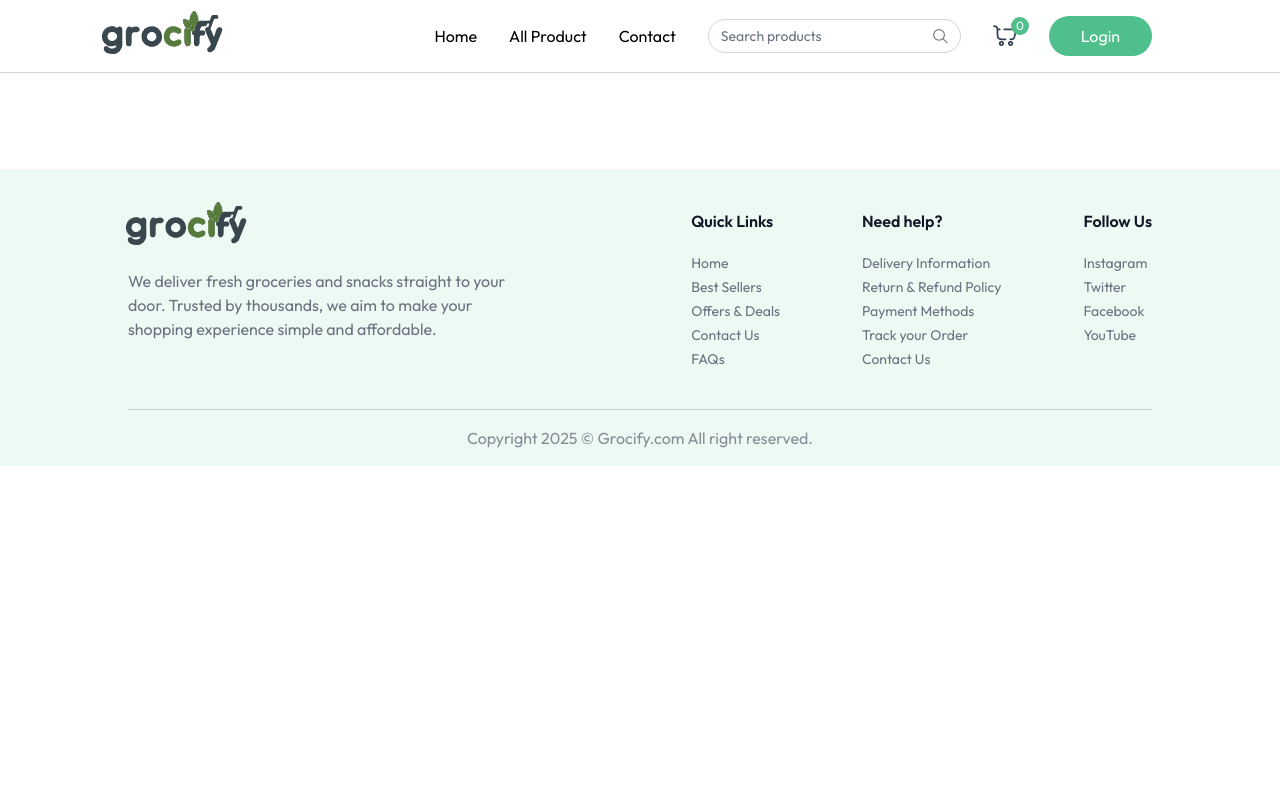
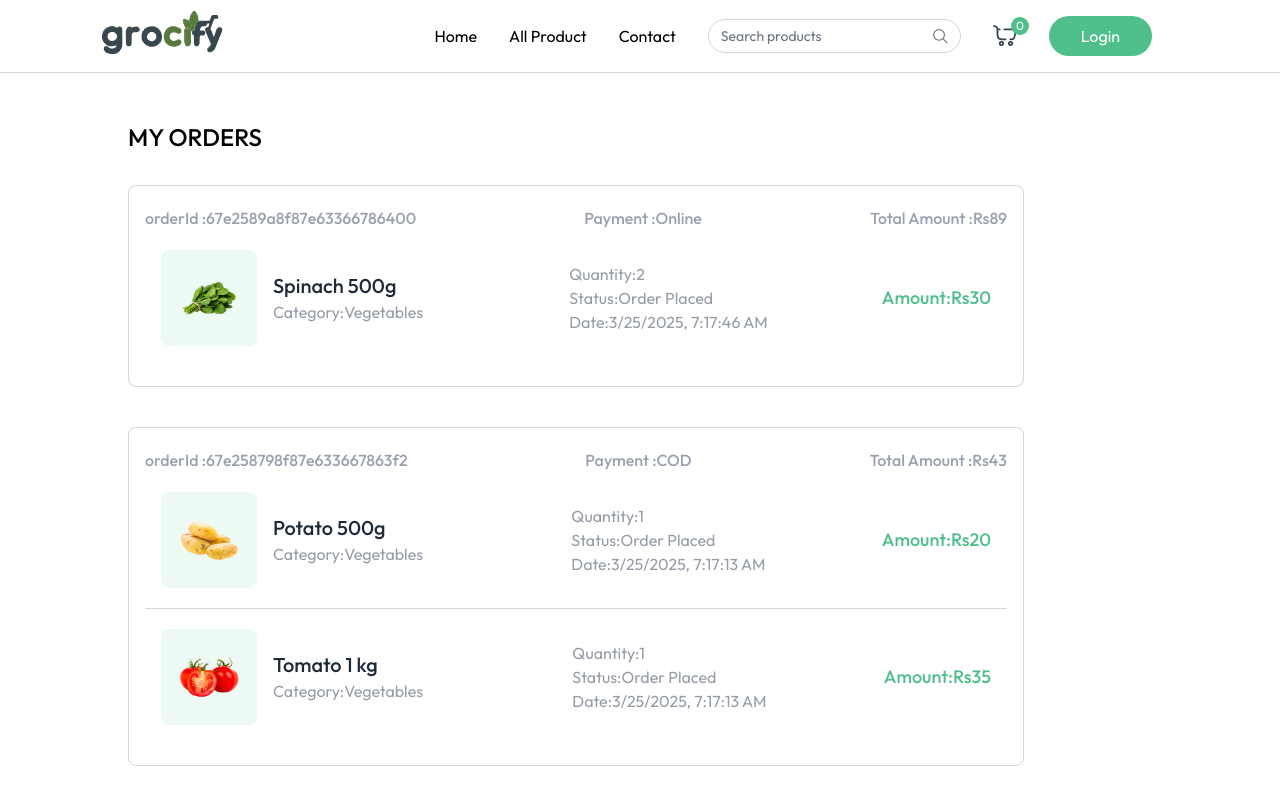
Before and after one commit to 9DFF-2B31/Grocify, a React (Vite) app in the folder Frontend/: page /my-orders in a window 1280 px wide. Shown: the top 800 px of the page. Built offline with nearby package versions, Linux system fonts and the light colour scheme.

Commit message:
my-orders page

```diff
--- a/Frontend/src/App.jsx
+++ b/Frontend/src/App.jsx
@@ -11,6 +11,7 @@ import AllProducts from './pages/AllProducts';
 import ProductCategory from './pages/ProductCategory';
 import ProductDetails from './pages/ProductDetails';
 import AddAddress from './pages/AddAddress';
+import MyOrders from './pages/MyOrders';
 
 const App = () => {
 const isSellerPath = useLocation().pathname.includes('seller');
@@ -29,6 +30,7 @@ const isSellerPath = useLocation().pathname.includes('seller');
           <Route path='/products/:category/:id' element={<ProductDetails/>} />
           <Route path='/cart' element={<Cart />} />
           <Route path='/add-address' element={<AddAddress />} />
+          <Route path='/my-orders' element={<MyOrders />} />
 
         </Routes>
       </div>
--- /dev/null
+++ b/Frontend/src/pages/MyOrders.jsx
@@ -0,0 +1,71 @@
+import React, { useEffect, useState } from 'react'
+import { useAppContext } from '../context/AppContext'
+import { dummyOrders } from '../assets/assets'
+
+const MyOrders = () => {
+
+    const [myOrders,setMyOrders]=useState([])
+    const {currency} =useAppContext()
+
+    const fetchMyOrders= async ()=>{
+        setMyOrders(dummyOrders)
+    }
+
+    useEffect(()=>{
+        fetchMyOrders()
+    },[])
+  return (
+     <div className="mt-12 pb-16">
+      <div className='flex flex-col items-end w-max mb-8'>
+        <p className="text-2xl uppercase font-medium">My Orders</p>
+      </div>
+
+      {myOrders.map((order, index) => (
+        <div
+          key={index}
+          className=" border border-gray-300 rounded-lg mb-10 p-4 py-5 max-w-4xl"
+        >
+          <p className="flex justify-between md:items-center text-gray-400 md:font-medium max-md:flex-col ">
+            <span>orderId :{order._id} </span>
+            <span>Payment :{order.paymentType} </span>
+            <span>Total Amount :{currency}{order.amount} </span>
+          </p>
+          {order.items.map((item, index) => (
+            <div
+              key={index}
+              className={`relative bg-white text-gray-500/70 ${
+                order.items.length !== index + 1 && "border-b"
+              } border-gray-300 flex flex-col md:flex-row md:items-center  justify-between p-4 py-5 md:gap-16 w-full max-w-4xl`}
+            >
+              <div className="flex items-center mb-4 md:mb-0">
+                <div className="p-4 rounded-lg bg-primary/10">
+                  <img
+                    src={item.product.image[0]}
+                    alt=""
+                    className="w-16 h-16"
+                  />
+                </div>
+
+                <div className="ml-4">
+                  <h2 className="text-xl font-medium text-gray-800">{item.product.name}</h2>
+                  <p>Category:{item.product.category}</p>
+                </div>
+              </div>
+
+              <div className=" flex flex-col justify-center md:ml-8 mb-4 md:mb-0">
+                <p>Quantity:{item.quantity || "1"}</p>
+                <p>Status:{order.status}</p>
+                <p>Date:{new Date(order.createdAt).toLocaleString()}</p>
+              </div>
+              <p className=" text-lg text-primary font-medium">
+                Amount:{currency}{item.product.offerPrice * item.quantity}
+              </p>
+            </div>
+          ))}
+        </div>
+      ))}
+    </div>
+  )
+}
+
+export default MyOrders
```
